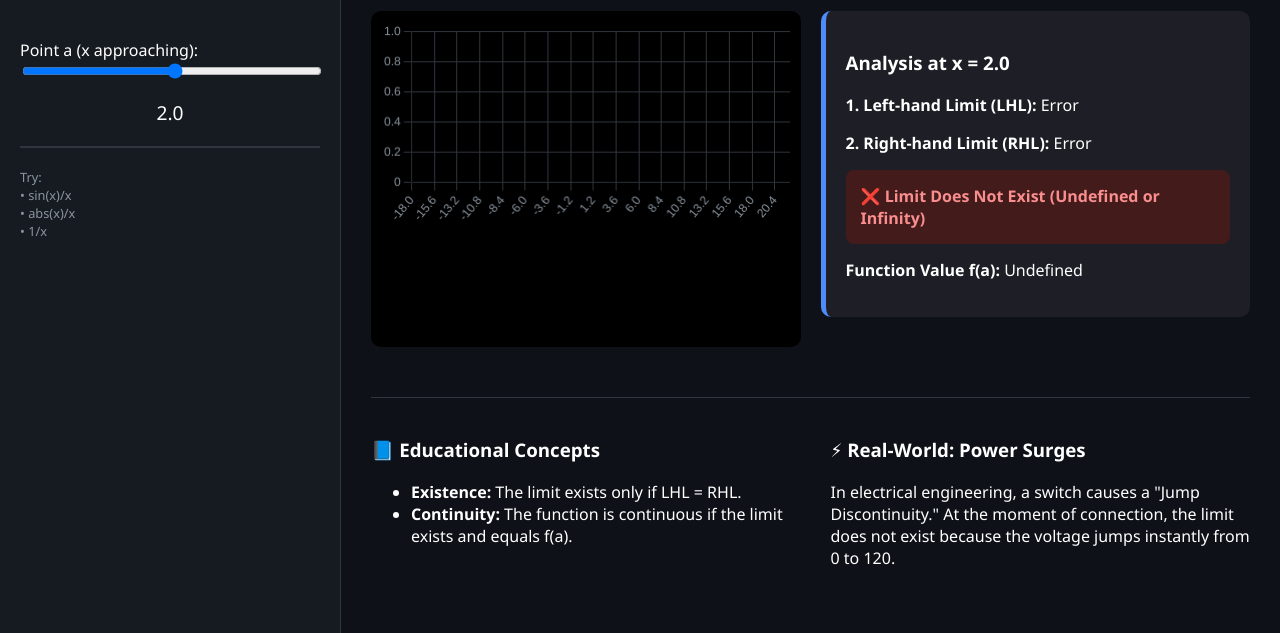
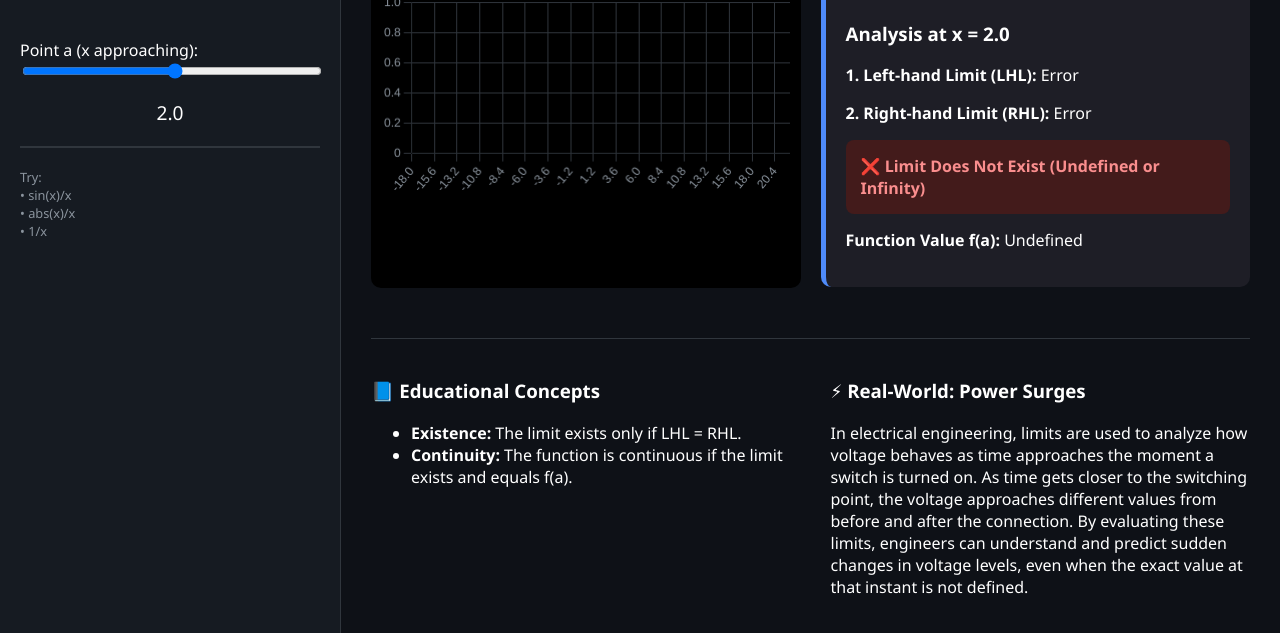
Before and after one commit to math-learning101/limit-of-functions, a plain HTML site: page index.html in a window 1280 px wide. Shown: the part 155-788 px from the top of the page. Drawn offline with nearby package versions, Linux system fonts and the light colour scheme.

Commit message:
Update index.html

```diff
--- a/index.html
+++ b/index.html
@@ -136,7 +136,7 @@
         </div>
         <div>
             <h3>⚡ Real-World: Power Surges</h3>
-            <p>In electrical engineering, a switch causes a "Jump Discontinuity." At the moment of connection, the limit does not exist because the voltage jumps instantly from 0 to 120.</p>
+            <p>In electrical engineering, limits are used to analyze how voltage behaves as time approaches the moment a switch is turned on. As time gets closer to the switching point, the voltage approaches different values from before and after the connection. By evaluating these limits, engineers can understand and predict sudden changes in voltage levels, even when the exact value at that instant is not defined.</p>
         </div>
     </div>
 </div>
```
